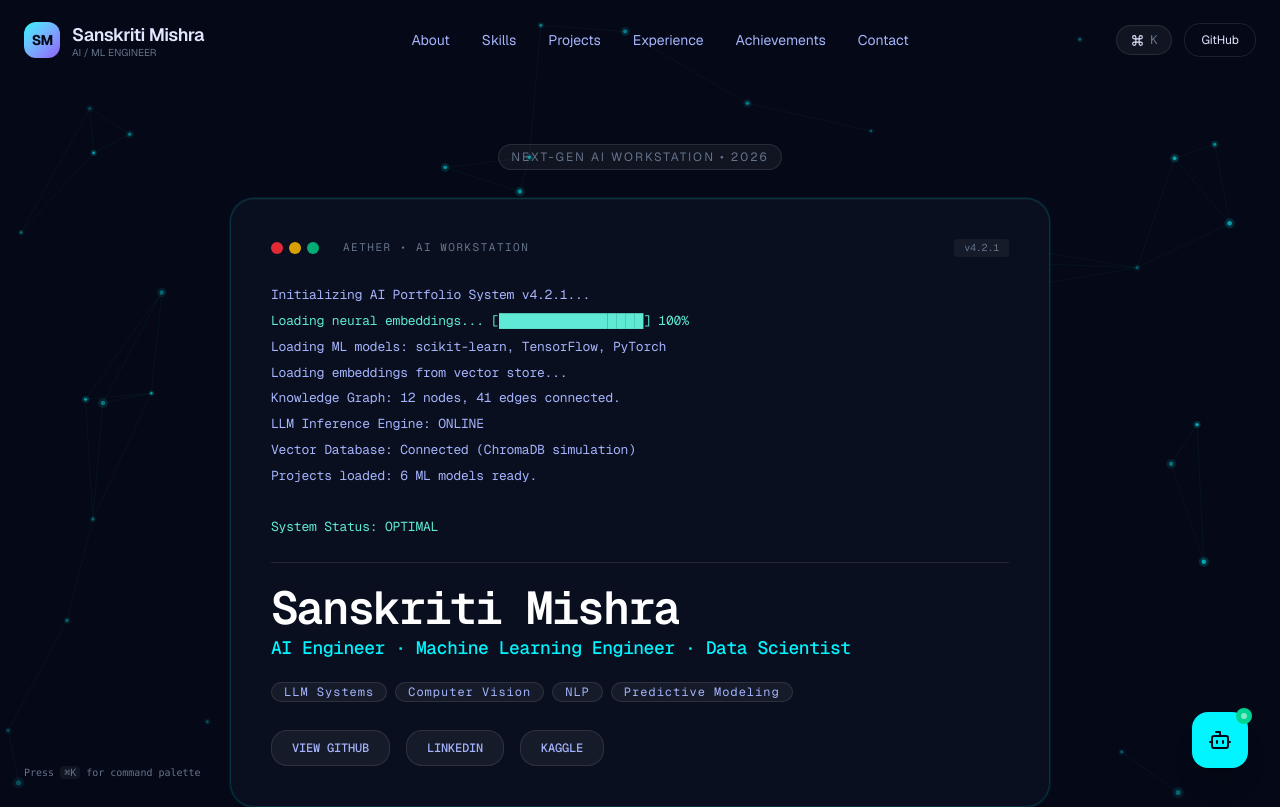
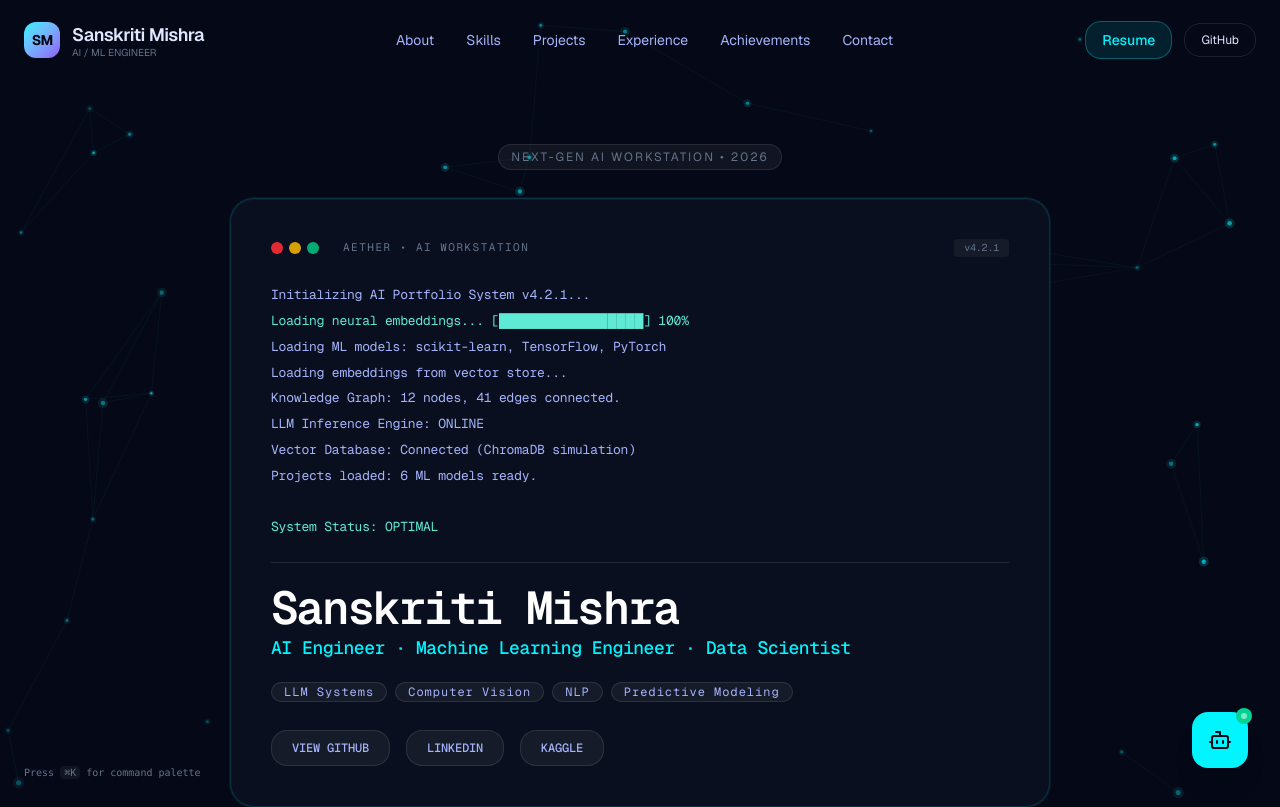
Before and after one commit to sanskriti234/Portfolio, a Next.js app in the folder portfolio/: page / in a window 1280 px wide. Shown: the top 807 px of the page. Built offline with nearby package versions, Linux system fonts and the light colour scheme.

Commit message:
Update Navbar.tsx

```diff
--- a/portfolio/app/components/Navbar.tsx
+++ b/portfolio/app/components/Navbar.tsx
@@ -86,15 +86,13 @@ export default function Navbar() {
         </div>
 
         <div className="flex items-center gap-3">
-          <button
-            onClick={() => {
-              const event = new KeyboardEvent('keydown', { key: 'k', metaKey: true });
-              document.dispatchEvent(event);
-            }}
-            className="hidden md:flex items-center gap-1.5 px-3.5 py-1.5 rounded-2xl border border-white/10 bg-white/5 text-xs hover:bg-white/10 transition-all"
-          >
-            <Command size={13} /> <span className="font-mono text-[#64748B]">K</span>
-          </button>
+         <a
+          href="/MY_RESUME.pdf"
+          target="_blank"
+          rel="noopener noreferrer"
+          className="hidden md:flex items-center gap-2 px-4 py-2 rounded-2xl border border-[#00F5FF]/30 bg-[#00F5FF]/10 text-sm font-medium text-[#00F5FF] hover:bg-[#00F5FF]/20 hover:border-[#00F5FF] transition-all">
+          Resume
+        </a>
 
           <a
             href="https://github.com/sanskriti234"
```
